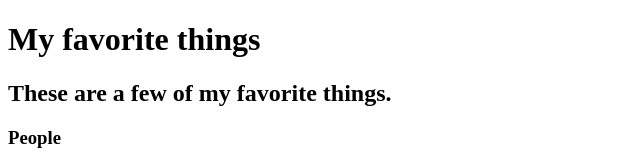
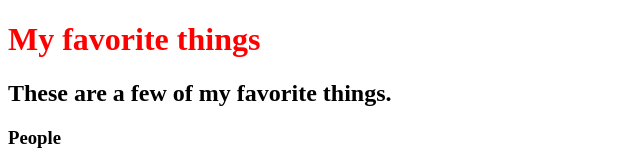
Before and after one commit to CommaderDavid/my-first-webpage, a plain HTML site: page favorite-things.html in a window 1280 px wide. Shown: the top 165 px of the page, without its empty margins (0-640 px from the left). Drawn offline with Linux system fonts and the light colour scheme.

Commit message:
add css folder and style sheet

```diff
--- /dev/null
+++ b/css/styles.css
@@ -0,0 +1,3 @@
+h1 {
+  color: red;
+}
--- /dev/null
+++ b/css/web-style.css
@@ -0,0 +1,3 @@
+h1 {
+  color: red;
+}
--- a/favorite-things.html
+++ b/favorite-things.html
@@ -1,6 +1,7 @@
 <!DOCTYPE html>
 <html>
   <head>
+    <link rel="stylesheet" href="css/styles.css" type="text/css">
     <title>Michael's favorite things</title>
   </head>
   <body>
```
Also changed, not shown: my-first-webpage.html (+1 -0 lines).
